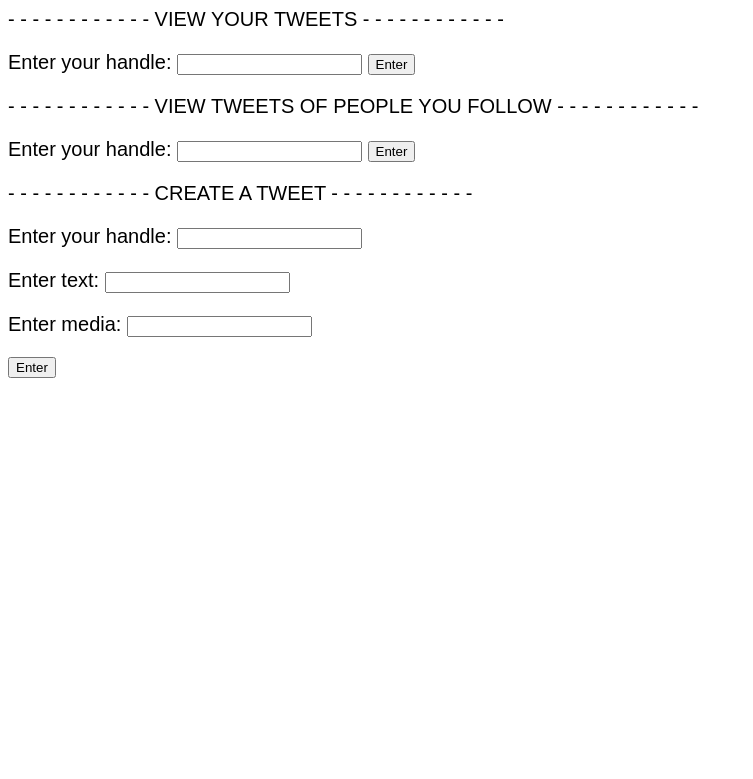
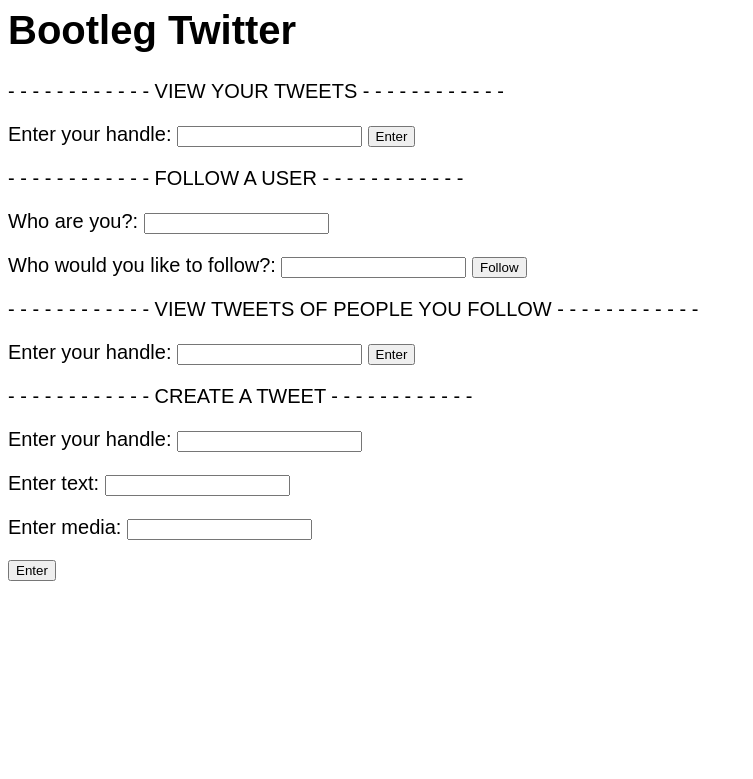
Before and after one commit to bbqxaxiu/coms4111, a Flask app: page / in a window 1280 px wide. Shown: the top 779 px of the page, without its empty margins (0-753 px from the left). Run offline with Flask 2, Linux system fonts and the light colour scheme; data comes from the database, SQL or seed files in the repository; parts of the project's set-up code (start-up, migrations or seed data) failed here and were passed over.

Commit message:
Update index.html
added follow thingy

```diff
--- a/templates/index.html
+++ b/templates/index.html
@@ -6,31 +6,39 @@
     }
   </style>
 
-<!--
+
 <body>
-    <h1>Tweeter</h1>
-    <div>{{data}}</div>
+  <h1>Bootleg Twitter</h1>
+<!--  <div>{{data}}</div>-->
 
-    <div>
-      {% for n in data %}
-      <div>{{n}}</div>
-      {% endfor %}
-    </div>
+<!--  <div>-->
+<!--    {% for n in data %}-->
+<!--    <div>{{n}}</div>-->
+<!--    {% endfor %}-->
+<!--  </div>-->
 
-  <p><a href="another">Go to the other page</a></p>
+<!--<p><a href="another">Go to the other page</a></p>-->
 
-  <form method="POST" action="/add">
-  <p>Name of new computer scientist: <input type="text" name="name"> <input type="submit" value="Add"></p>
-  </form>
+<!--<body>-->
+<!--    <form method="GET" action="/display">-->
+<!--        <p>Enter your handle: <input type="text" name="handle"> <input type="submit" value="Enter"></p>-->
+<!--    </form>-->
+<!--</body>-->
 
-  </body>
--->
+
 <body>
     - - - - - - - - - - - - VIEW YOUR TWEETS - - - - - - - - - - - -
     <br/>
     <form method="GET" action="/your_tweets">
         <p>Enter your handle: <input type="text" name="handle"> <input type="submit" value="Enter"></p>
             </form>
+    - - - - - - - - - - - - FOLLOW A USER - - - - - - - - - - - -
+
+    <form method="POST" action="/add">
+        <p>Who are you?: <input type="text" name="followerHandle"> </p>
+            <p> Who would you like to follow?: <input type="text" name="followedHandle"> <input type="submit" value="Follow"></p>
+    </form>
+
     - - - - - - - - - - - - VIEW TWEETS OF PEOPLE YOU FOLLOW - - - - - - - - - - - -
     <br/>
     <form method="GET" action="/display">
@@ -46,4 +54,7 @@
                         </form>
 </body>
 
+</body>
+
+
 </html>
```
Lines whose indentation alone changed are shown as unchanged.
